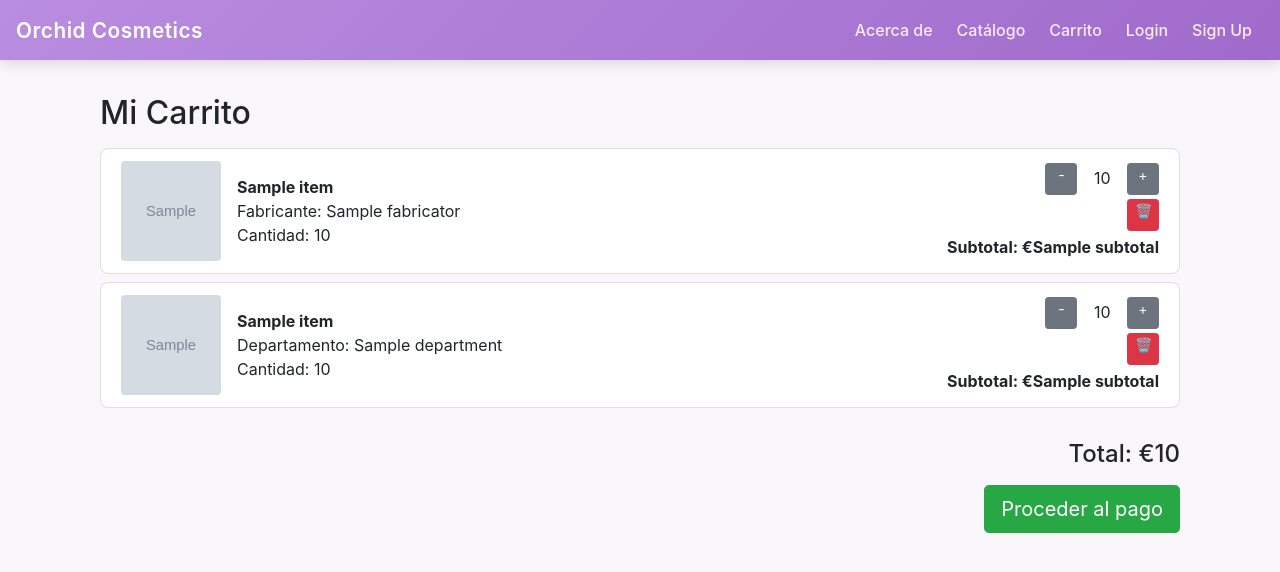
After one commit to PepeCoral/orchid-cosmetics, a Django app: template src/app/templates/cart/cart.html in a window 1280 px wide. The commit adds this page. Shown: the top 572 px of the page. Run offline with Django 5.2, Linux system fonts and the light colour scheme; the template is opened without the code that fills it: most values are stand-ins (such as "Sample title", 1, 10 or a date in 2020); grey boxes marked "Sample" are stand-in pictures; some libraries are stand-ins or nearby versions.

Commit message:
feat: :sparkles: fist cart implementation

```diff
--- a/src/app/admin.py
+++ b/src/app/admin.py
@@ -1,5 +1,5 @@
 from django.contrib import admin
-from .models import User, Category, Product, Service, Order, ProductQuantity, ServiceQuantity
+from .models import User, Category, Product, Service, Order, ProductQuantity, ServiceQuantity, CartItem
 # Register your models here.
 admin.site.register(User)
 admin.site.register(Category)
@@ -8,3 +8,4 @@ admin.site.register(Service)
 admin.site.register(Order)
 admin.site.register(ProductQuantity)
 admin.site.register(ServiceQuantity)
+admin.site.register(CartItem)
--- a/src/app/models/__init__.py
+++ b/src/app/models/__init__.py
@@ -3,3 +3,4 @@ from .category import Category
 from .order import Order
 from .product import Product, ProductQuantity
 from .service import Service, ServiceQuantity
+from .cart_item import CartItem
--- a/src/app/templates/admin/base_admin.html
+++ b/src/app/templates/admin/base_admin.html
@@ -79,7 +79,7 @@
           <a class="nav-link" href="{% url 'list_services' %}">Servicios</a>
         </li>
         <li class="nav-item">
-          <a class="nav-link" href="{% url 'get_all_quantity' %}">Pedidos</a>
+          <a class="nav-link" href="/">Pedidos</a>
         </li>
 
         <!-- Botón volver al sitio principal -->
--- a/src/app/templates/base.html
+++ b/src/app/templates/base.html
@@ -81,7 +81,7 @@
         </li>
 
         <li class="nav-item">
-          <a class="nav-link" href="{% url 'get_all_quantity' %}">Carrito</a>
+          <a class="nav-link" href="{% url 'cart' %}">Carrito</a>
         </li>
 
         {% if user.is_authenticated %}
--- /dev/null
+++ b/src/app/templates/cart/cart.html
@@ -0,0 +1,113 @@
+{% extends "base.html" %}
+
+{% block title %}Shopping Cart{% endblock %}
+
+{% block content %}
+<div class="container mt-4">
+
+  <h2 class="mb-3">Mi Carrito</h2>
+
+  {% if products or services %}
+  <ul class="list-group">
+
+    {% for item in products %}
+    <li class="list-group-item mb-2 d-flex align-items-center" style="border-radius: 8px;">
+
+      <!-- Image -->
+      <div style="width:100px; height:100px; flex-shrink:0;">
+        {% if item.item.image_url %}
+        <img src="{{ item.item.image_url.url }}" alt="{{ item.item.name }}" class="img-fluid rounded"
+          style="height:100px; width:100px; object-fit:cover;">
+        {% else %}
+        <div style="height:100px; width:100px; background:#eee;"
+          class="d-flex align-items-center justify-content-center rounded">
+          <span class="text-muted">Sin imagen</span>
+        </div>
+        {% endif %}
+      </div>
+
+      <!-- Details -->
+      <div class="ml-3 flex-grow-1">
+        <strong>{{ item.item.name }}</strong><br>
+        Fabricante: {{ item.item.fabricator }}<br>
+        Cantidad: {{ item.quantity }}
+      </div>
+
+      <!-- Controls -->
+      <div class="d-flex flex-column align-items-end">
+        <div class="mb-1">
+          <a href="/cart/remove/{{ item.id }}" class="btn btn-sm btn-secondary mr-1">-</a>
+          <span class="mx-2">{{ item.quantity }}</span>
+          <a href="/cart/add/{{ item.id }}" class="btn btn-sm btn-secondary ml-1">+</a>
+        </div>
+        <a href="/cart/delete/{{ item.id }}" class="btn btn-sm btn-danger mb-1">🗑️</a>
+        <strong>Subtotal: €{{ item.subtotal }}</strong>
+      </div>
+
+    </li>
+    {% endfor %}
+
+    {% for item in services %}
+    <li class="list-group-item mb-2 d-flex align-items-center" style="border-radius: 8px;">
+
+      <!-- Image -->
+      <div style="width:100px; height:100px; flex-shrink:0;">
+        {% if item.item.image_url %}
+        <img src="{{ item.item.image_url.url }}" alt="{{ item.item.name }}" class="img-fluid rounded"
+          style="height:100px; width:100px; object-fit:cover;">
+        {% else %}
+        <div style="height:100px; width:100px; background:#eee;"
+          class="d-flex align-items-center justify-content-center rounded">
+          <span class="text-muted">Sin imagen</span>
+        </div>
+        {% endif %}
+      </div>
+
+      <!-- Details -->
+      <div class="ml-3 flex-grow-1">
+        <strong>{{ item.item.name }}</strong><br>
+        Departamento: {{ item.item.department }}<br>
+        Cantidad: {{ item.quantity }}
+      </div>
+
+      <!-- Controls -->
+      <div class="d-flex flex-column align-items-end">
+        <div class="mb-1">
+          <a href="/cart/remove/{{ item.id }}" class="btn btn-sm btn-secondary mr-1">-</a>
+          <span class="mx-2">{{ item.quantity }}</span>
+          <a href="/cart/add/{{ item.id }}" class="btn btn-sm btn-secondary ml-1">+</a>
+        </div>
+        <a href="/cart/delete/{{ item.id }}" class="btn btn-sm btn-danger mb-1">🗑️</a>
+        <strong>Subtotal: €{{ item.subtotal }}</strong>
+      </div>
+
+    </li>
+    {% endfor %}
+
+  </ul>
+
+  <!-- Total & Checkout -->
+  <div class="mt-4 text-right">
+    <h4>Total: €{{ total }}</h4>
+    <a href="/checkout" class="btn btn-success btn-lg mt-2">Proceder al pago</a>
+  </div>
+
+  {% else %}
+  <p>Tu carrito está vacío.</p>
+  {% endif %}
+
+</div>
+
+<style>
+  .list-group-item img {
+    border-radius: 8px;
+  }
+
+  .list-group-item .btn-sm {
+    min-width: 32px;
+    height: 32px;
+    padding: 0;
+  }
+</style>
+
+{% endblock %}
--- a/src/app/templates/product/detail.html
+++ b/src/app/templates/product/detail.html
@@ -131,7 +131,11 @@
       <button type="submit">Añadir al carrito</button>
     </form>
   </div>
-
+  {% if error %}
+  <div class="alert alert-danger">
+    <div>{{ error }}</div>
+  </div>
+  {% endif %}
 </div>
 
 {% endblock %}
--- a/src/app/views/product/product_detail_view.py
+++ b/src/app/views/product/product_detail_view.py
@@ -3,11 +3,13 @@ from django.shortcuts import render, redirect
 
 from app.services.product_service import ProductService
 from app.forms.product.buy_product_form import BuyProductForm
+from app.services.cart_item_service import CartService
 
 class ProductDetailView(View):
     def __init__(self, **kwargs):
         super().__init__(**kwargs)
         self.product_service = ProductService()
+        self.cart_service = CartService()
 
     def get(self, request, product_id):
         form = BuyProductForm()
@@ -26,8 +28,8 @@ class ProductDetailView(View):
             return render(request, "product/detail.html", {"form": form, "product": product})
 
         try:
-            pass
-            return redirect("/cash")
+            self.cart_service.add_item(request.user, product, form.cleaned_data["quantity"])
+            return redirect("/cart")
         except Exception as e:
             return render(
                 request,
```
Also changed, not shown: src/app/models/cart_item.py (added, +28 -0 lines), src/app/repositories/cart_item_repository.py (added, +16 -0 lines), src/app/services/cart_item_service.py (added, +75 -0 lines), src/app/urls.py (+10 -1 lines), src/app/views/cart/add_cart_view.py (added, +13 -0 lines), src/app/views/cart/cart_view.py (added, +33 -0 lines), src/app/views/cart/delete_cart_view.py (added, +13 -0 lines), src/app/views/cart/remove_cart_view.py (added, +13 -0 lines), src/app/migrations/0012_alter_order_identifier_alter_order_user_cartitem.py (added).
